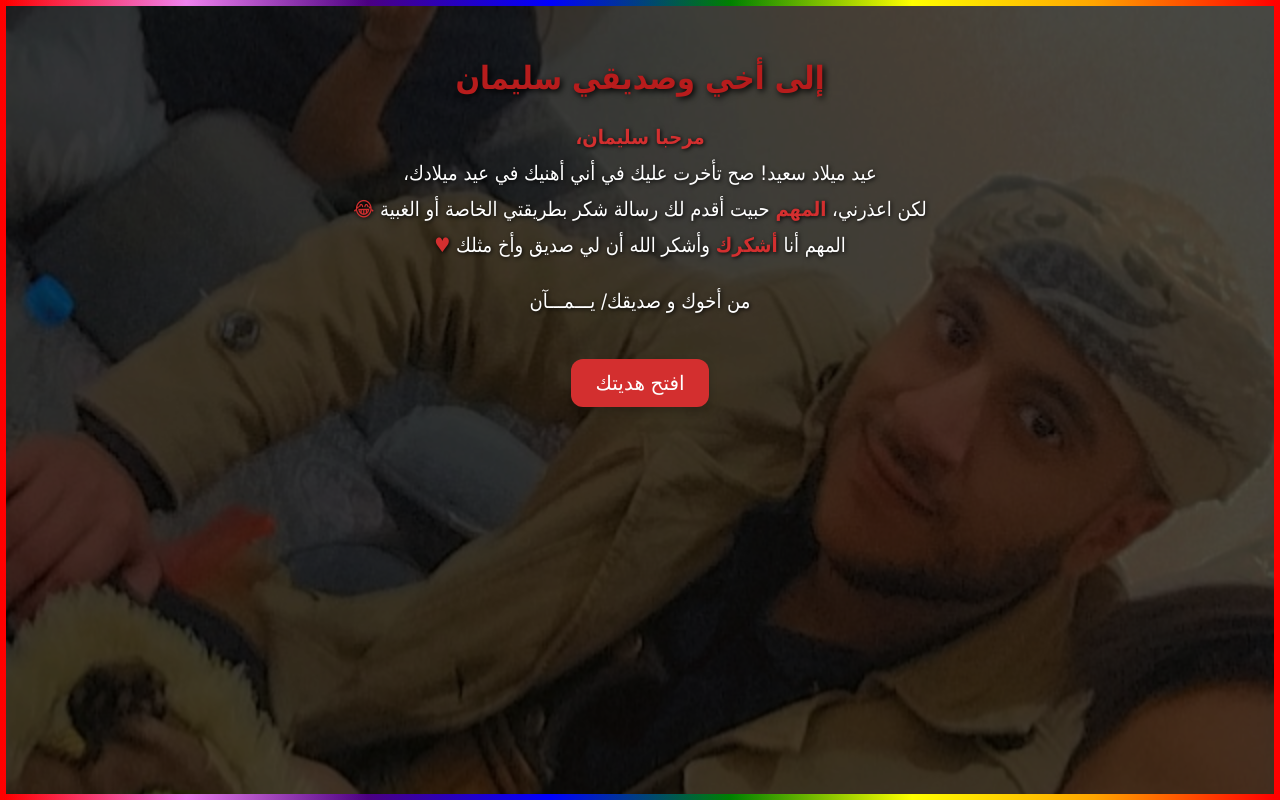
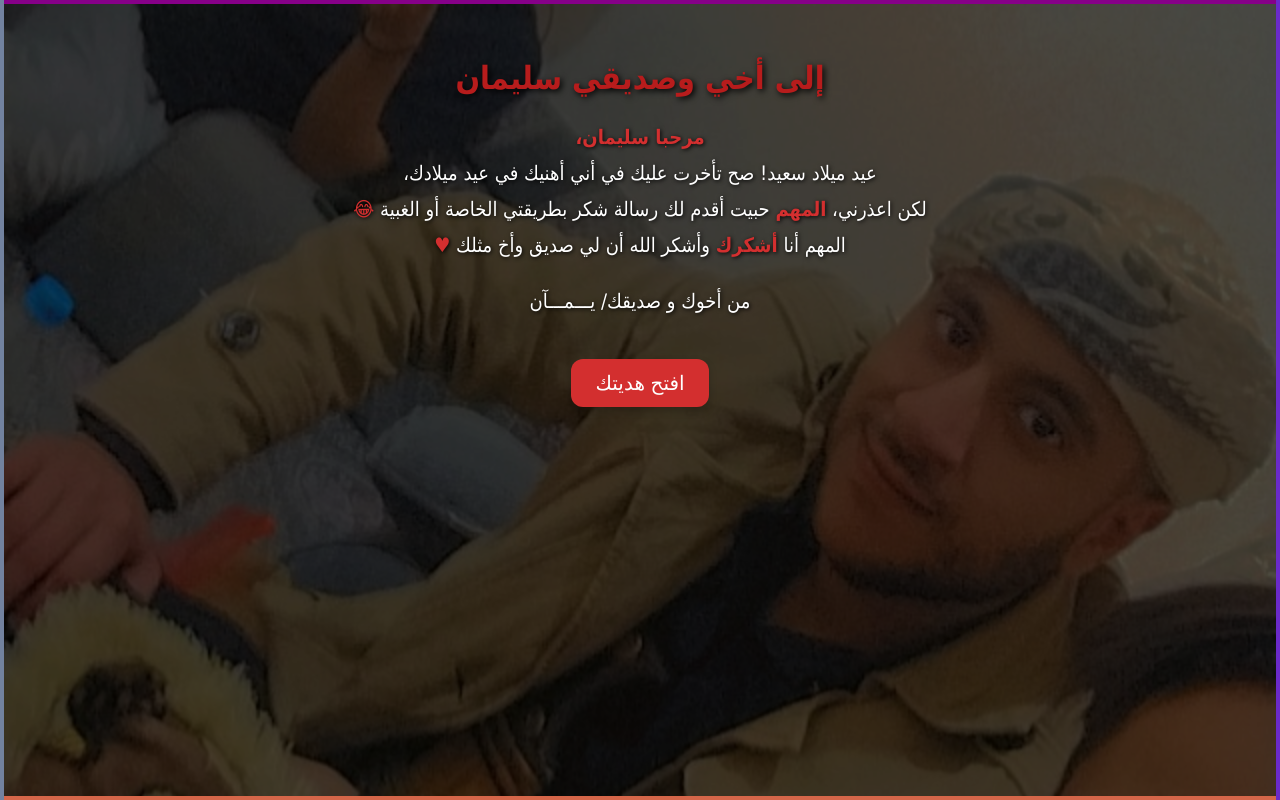
Before and after one commit to gaysgyg/suleiman, a plain HTML site: page index.html in a window 1280 px wide. Both pictures are taken after a click on the button "افتح هديتك". Drawn offline with Linux system fonts and the light colour scheme.

Commit message:
تعديل تأثير الألوان وتشغيل الصوت تلقائياً

```diff
--- a/index.html
+++ b/index.html
@@ -61,33 +61,40 @@
       z-index: -1;
     }
 
-    /* الطبقة اللي فيها الألوان المتغيرة عند الأطراف */
-    #colorEdges {
+    /* خطوط نحيفة على الأطراف */
+    .color-edge {
+      position: fixed;
       pointer-events: none;
-      position: fixed;
-      top: 0; left: 0; right: 0; bottom: 0;
-      border: 3px solid transparent;
-      box-sizing: border-box;
-      border-image-slice: 1;
-      border-image-source: linear-gradient(270deg, red, orange, yellow, green, blue, indigo, violet, red);
-      border-width: 6px;
-      border-radius: 0;
-      animation: colorShift 5s linear infinite;
-      opacity: 0;  /* مخفي بشكل افتراضي */
+      opacity: 0;
       transition: opacity 0.5s ease;
       z-index: 9;
     }
 
-    /* تحريك تغير لون الحدود */
-    @keyframes colorShift {
-      0% {
-        border-image-source: linear-gradient(270deg, red, orange, yellow, green, blue, indigo, violet, red);
-      }
-      100% {
-        border-image-source: linear-gradient(630deg, red, orange, yellow, green, blue, indigo, violet, red);
-      }
+    #edge-top, #edge-bottom {
+      left: 0; right: 0;
+      height: 4px; /* نحيف جداً */
     }
 
+    #edge-top {
+      top: 0;
+    }
+
+    #edge-bottom {
+      bottom: 0;
+    }
+
+    #edge-left, #edge-right {
+      top: 0; bottom: 0;
+      width: 4px; /* نحيف جداً */
+    }
+
+    #edge-left {
+      left: 0;
+    }
+
+    #edge-right {
+      right: 0;
+    }
   </style>
 </head>
 <body>
@@ -110,23 +117,58 @@
 
   <button id="playBtn">افتح هديتك</button>
 
-  <!-- طبقة الألوان المتغيرة عند الأطراف -->
-  <div id="colorEdges"></div>
+  <!-- خطوط الأطراف -->
+  <div id="edge-top" class="color-edge"></div>
+  <div id="edge-bottom" class="color-edge"></div>
+  <div id="edge-left" class="color-edge"></div>
+  <div id="edge-right" class="color-edge"></div>
 
   <script>
     const audio = document.getElementById('myAudio');
     const playBtn = document.getElementById('playBtn');
-    const colorEdges = document.getElementById('colorEdges');
+
+    const edges = [
+      document.getElementById('edge-top'),
+      document.getElementById('edge-bottom'),
+      document.getElementById('edge-left'),
+      document.getElementById('edge-right')
+    ];
+
+    let animationInterval;
+
+    function randomColor() {
+      const r = Math.floor(Math.random() * 256);
+      const g = Math.floor(Math.random() * 256);
+      const b = Math.floor(Math.random() * 256);
+      return `rgb(${r},${g},${b})`;
+    }
+
+    function startEdgeColors() {
+      edges.forEach(edge => edge.style.opacity = '1');
+
+      animationInterval = setInterval(() => {
+        edges.forEach(edge => {
+          edge.style.backgroundColor = randomColor();
+        });
+      }, 500); // كل نصف ثانية يتغير اللون
+    }
+
+    function stopEdgeColors() {
+      edges.forEach(edge => edge.style.opacity = '0');
+      clearInterval(animationInterval);
+    }
 
     playBtn.addEventListener('click', () => {
       audio.play();
-      // إظهار الألوان عند الأطراف
-      colorEdges.style.opacity = '1';
+      startEdgeColors();
     });
 
-    // اختياري: لو وقف الصوت، نخفي الألوان
+    audio.addEventListener('pause', () => {
+      stopEdgeColors();
+    });
+
     audio.addEventListener('ended', () => {
-      colorEdges.style.opacity = '0';
+      stopEdgeColors();
     });
   </script>
 
```
